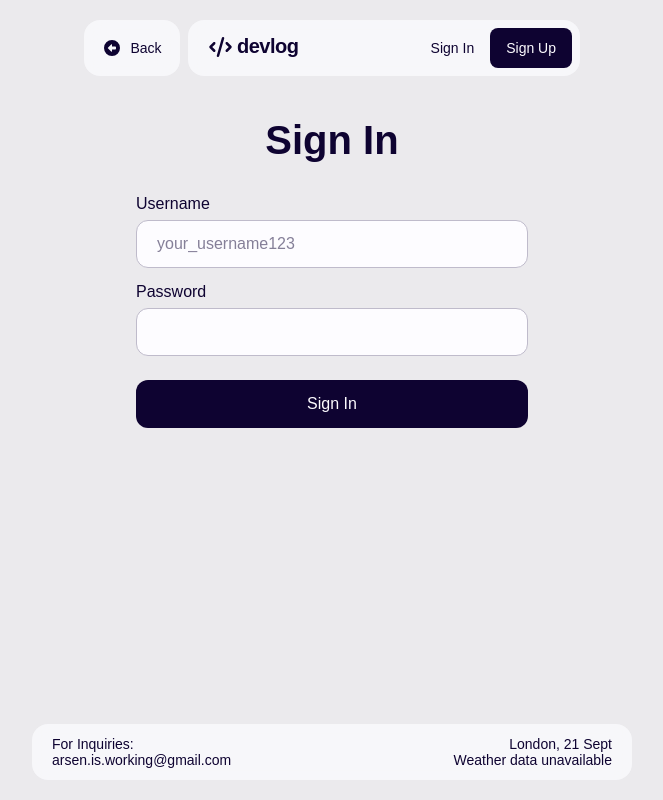
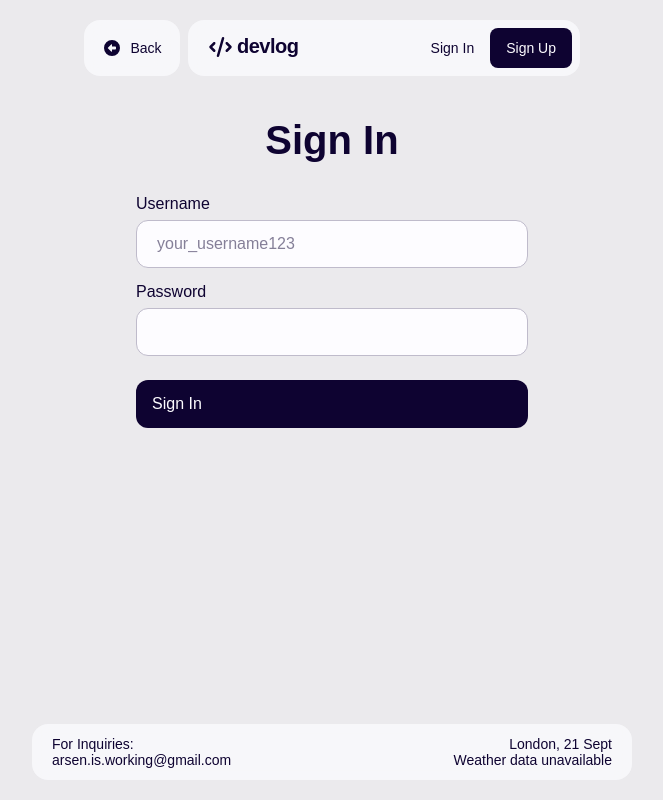
Before and after one commit to mindful-sense/rs-fe-practice, a Next.js app: page /login in a window 1280 px wide. Shown: the whole page, without its empty margins (308-971 px from the left). Built offline with nearby package versions, Linux system fonts and the light colour scheme; no server answers; a web font is replaced by a local one.

Commit message:
refix two-TAB issue with more generic Button component

```diff
--- a/src/components/core/header/Header.tsx
+++ b/src/components/core/header/Header.tsx
@@ -1,5 +1,5 @@
 "use client";
-import Link from "next/link";
+
 import { useState } from "react";
 import { Button } from "@/components/ui/Button";
 import { Back } from "./Back";
@@ -22,9 +22,9 @@ export function Header() {
           <ul className="flex gap-4">
             {NAV_ITEMS.map(({ href, label, intent }) => (
               <li key={href}>
-                <Link href={href} tabIndex={-1}>
-                  <Button intent={intent}>{label}</Button>
-                </Link>
+                <Button href={href} intent={intent}>
+                  {label}
+                </Button>
               </li>
             ))}
           </ul>
--- a/src/components/ui/Button.tsx
+++ b/src/components/ui/Button.tsx
@@ -1,13 +1,10 @@
 import { type VariantProps, cva } from "class-variance-authority";
-import { type ButtonHTMLAttributes } from "react";
+import Link from "next/link";
+import type { AnchorHTMLAttributes, ButtonHTMLAttributes } from "react";
 import { twMerge } from "tailwind-merge";
 
-interface Props
-  extends Omit<ButtonHTMLAttributes<HTMLButtonElement>, "disabled">,
-    VariantProps<typeof buttonVariants> {}
-
 const buttonVariants = cva(
-  "focus:outline-accent h-10 w-auto cursor-pointer rounded-lg px-4 text-sm font-medium text-black outline-2 outline-offset-2 outline-transparent transition-colors duration-300",
+  "focus:outline-accent flex h-10 w-auto cursor-pointer items-center rounded-lg px-4 text-sm font-medium text-black outline-2 outline-offset-2 outline-transparent transition-colors duration-300",
   {
     variants: {
       intent: {
@@ -26,11 +23,30 @@ const buttonVariants = cva(
   },
 );
 
-export function Button({ className, intent, size, ...props }: Props) {
-  return (
-    <button
-      className={twMerge(buttonVariants({ intent, size, className }))}
-      {...props}
-    />
-  );
+interface ButtonProps
+  extends Omit<ButtonHTMLAttributes<HTMLButtonElement>, "disabled">,
+    VariantProps<typeof buttonVariants> {
+  href?: string;
 }
+
+interface LinkProps
+  extends Omit<AnchorHTMLAttributes<HTMLAnchorElement>, "href">,
+    VariantProps<typeof buttonVariants> {
+  href: string;
+}
+
+export function Button({
+  className,
+  intent,
+  size,
+  ...props
+}: ButtonProps | LinkProps) {
+  const classes = twMerge(buttonVariants({ intent, size, className }));
+
+  if (props.href) {
+    const { href, ...rest } = props as LinkProps;
+    return <Link href={href} className={classes} {...rest} />;
+  }
+
+  return <button className={classes} {...(props as ButtonProps)} />;
+}
```
